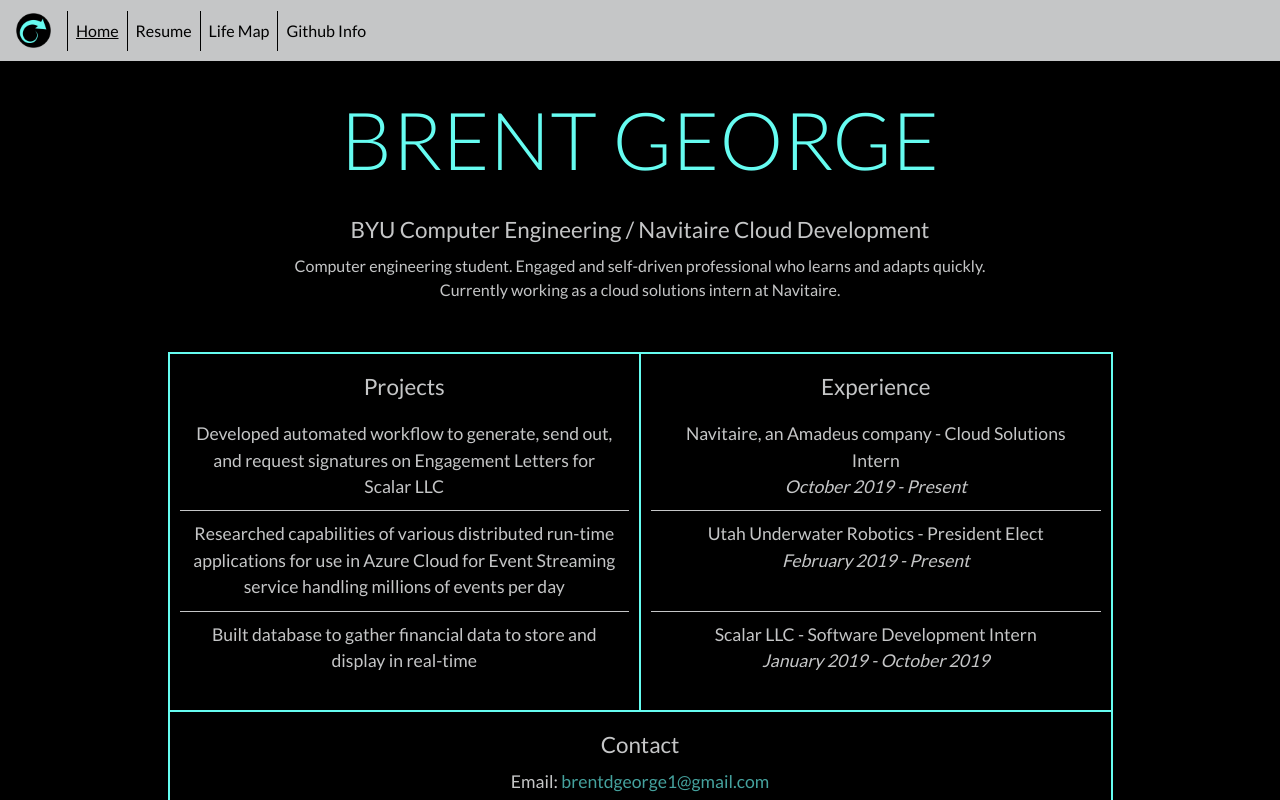
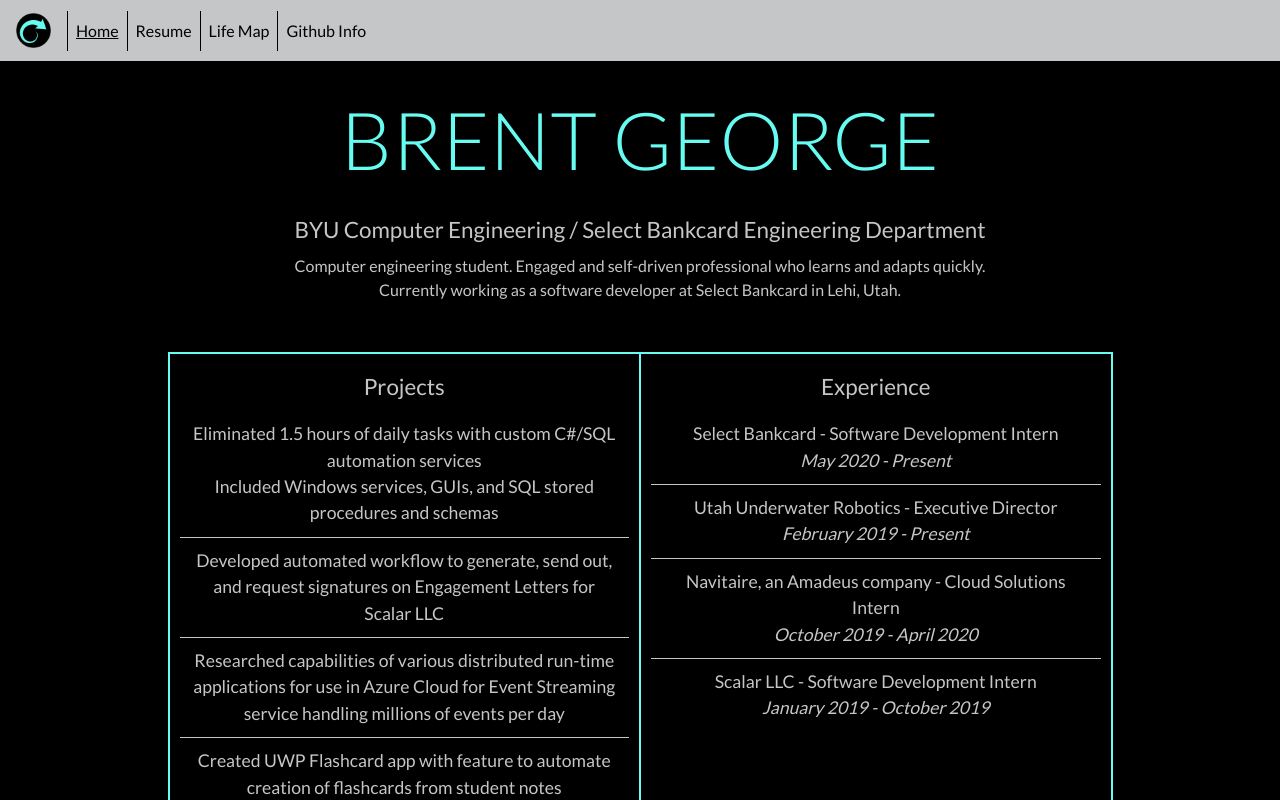
Before and after one commit to bd-g/brentdgeorge.com, a Vue app: page / in a window 1280 px wide. Shown: the top 800 px of the page. Built offline with nearby package versions, Linux system fonts and the light colour scheme.

Commit message:
updates for fall 2020

```diff
--- a/src/views/GitHubInfo.vue
+++ b/src/views/GitHubInfo.vue
@@ -63,8 +63,8 @@
     async fetchGithubData(){
       try {
         this.isLoading = true;
-        const response = await axios.get("/api/github/repos");
-        this.githubRepos = response.data.repos;
+        const response = await axios.get("https://api.github.com/users/bd-g/repos");
+        this.githubRepos = response.data;
         this.isLoading = false;
       }
       catch (error) {
--- a/src/views/Home.vue
+++ b/src/views/Home.vue
@@ -1,8 +1,8 @@
 <template>
   <div class="home">
     <h1 class="mint light buffered">BRENT GEORGE</h1>
-    <h4 class="light-grey">BYU Computer Engineering / Navitaire Cloud Development</h4>
-    <div class="header-text">Computer engineering student. Engaged and self-driven professional who learns and adapts quickly. <br/> Currently working as a cloud solutions intern at Navitaire.
+    <h4 class="light-grey">BYU Computer Engineering / Select Bankcard Engineering Department</h4>
+    <div class="header-text">Computer engineering student. Engaged and self-driven professional who learns and adapts quickly. <br/> Currently working as a software developer at Select Bankcard in Lehi, Utah.
     </div>
     <div class="info-bar-wrapper">
       <div class="info-bar">
@@ -10,16 +10,18 @@
           <div class="info-bar-block">
             <h4 class="info-heading light-grey">Projects</h4>
             <ul class="box-bullet-seperated">
+              <li class = "box-text">Eliminated 1.5 hours of daily tasks with custom C#/SQL automation services<br/>Included Windows services, GUIs, and SQL stored procedures and schemas</li>
               <li class = "box-text">Developed automated workflow to generate, send out, and request signatures on Engagement Letters for Scalar LLC</li>
               <li class = "box-text">Researched capabilities of various distributed run-time applications for use in Azure Cloud for Event Streaming service handling millions of events per day</li>
-              <li class = "box-text">Built database to gather financial data to store and display in real-time</li>
+              <li class = "box-text">Created UWP Flashcard app with feature to automate creation of flashcards from student notes</li>
             </ul>
           </div>
           <div class="info-bar-block">
             <h4 class="info-heading light-grey">Experience</h4>
             <ul class="box-bullet-seperated">
-              <li class = "box-text">Navitaire, an Amadeus company - Cloud Solutions Intern<br/><em>October 2019 - Present</em></li>
-              <li class = "box-text">Utah Underwater Robotics - President Elect<br/><em>February 2019 - Present</em><br class="no-mobile"/><br/></li>
+              <li class = "box-text">Select Bankcard - Software Development Intern<br/><em>May 2020 - Present</em></li>
+              <li class = "box-text">Utah Underwater Robotics - Executive Director<br/><em>February 2019 - Present</em></li>
+              <li class = "box-text">Navitaire, an Amadeus company - Cloud Solutions Intern<br/><em>October 2019 - April 2020</em></li>
               <li class = "box-text">Scalar LLC - Software Development Intern<br/><em>January 2019 - October 2019</em></li>
             </ul>
           </div>
--- a/src/views/Resume.vue
+++ b/src/views/Resume.vue
@@ -9,7 +9,7 @@
             <p>We've all heard the saying "don't judge a book by it's cover". Well, I encourage you to read my resume,
               but also to reach out and get to know me! I think you'll learn a lot more about both my experience as well
               as my character, and I'd love to make a new friend. Reach out on LinkedIn or by email, both listed on my resume.</p>
-            <button type="submit" class="resume-download" onclick="window.open('./Brent George Resume Spring 2020.pdf')">
+            <button type="submit" class="resume-download" onclick="window.open('./Brent_George_Resume_2020_07_31.pdf')">
                 Download <i class="fa fa-file-pdf-o" style="font-size:20px;color:red"></i>
             </button>
           </div>
```
Also changed, not shown: 2 other files (tests, documents, lock files or other folders).
